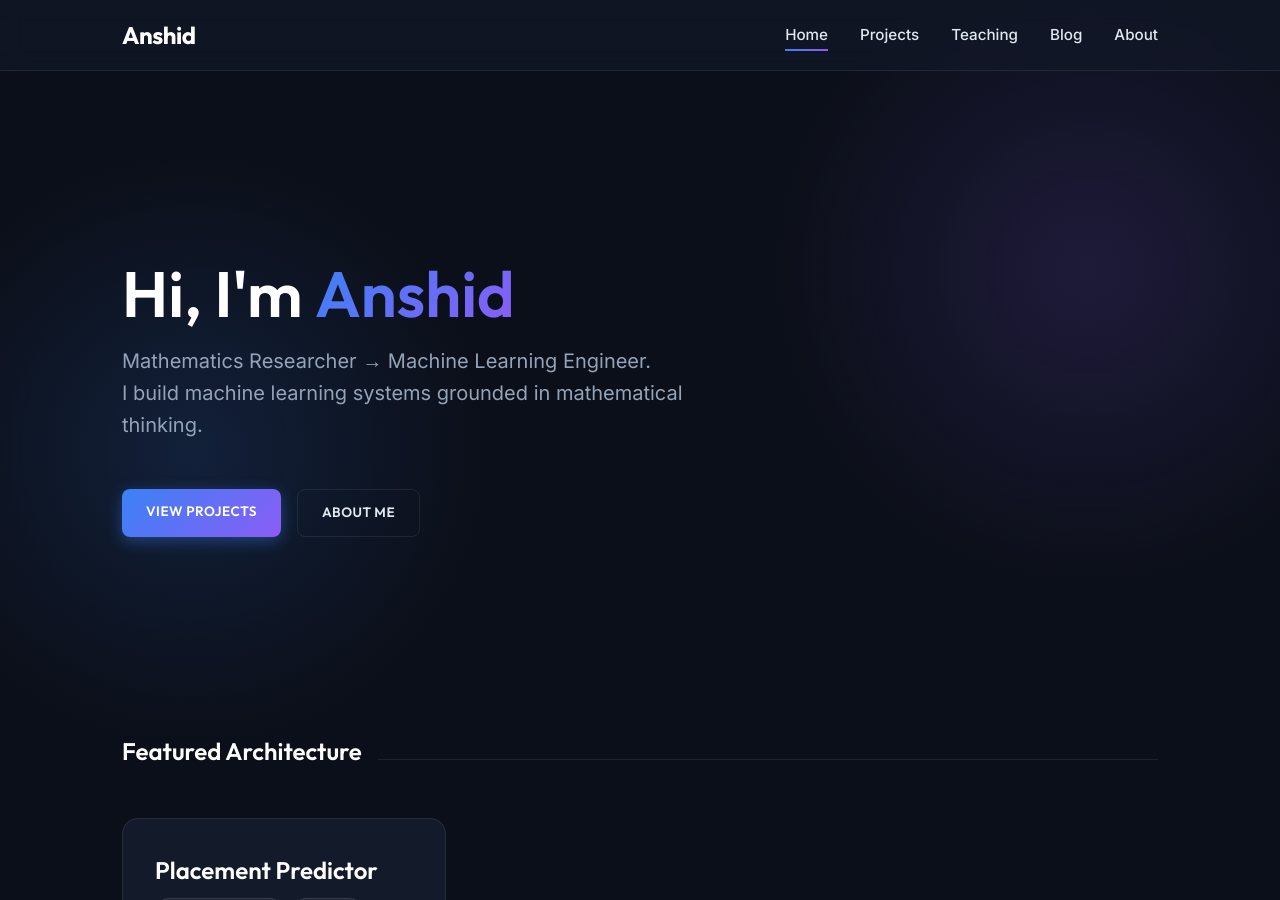
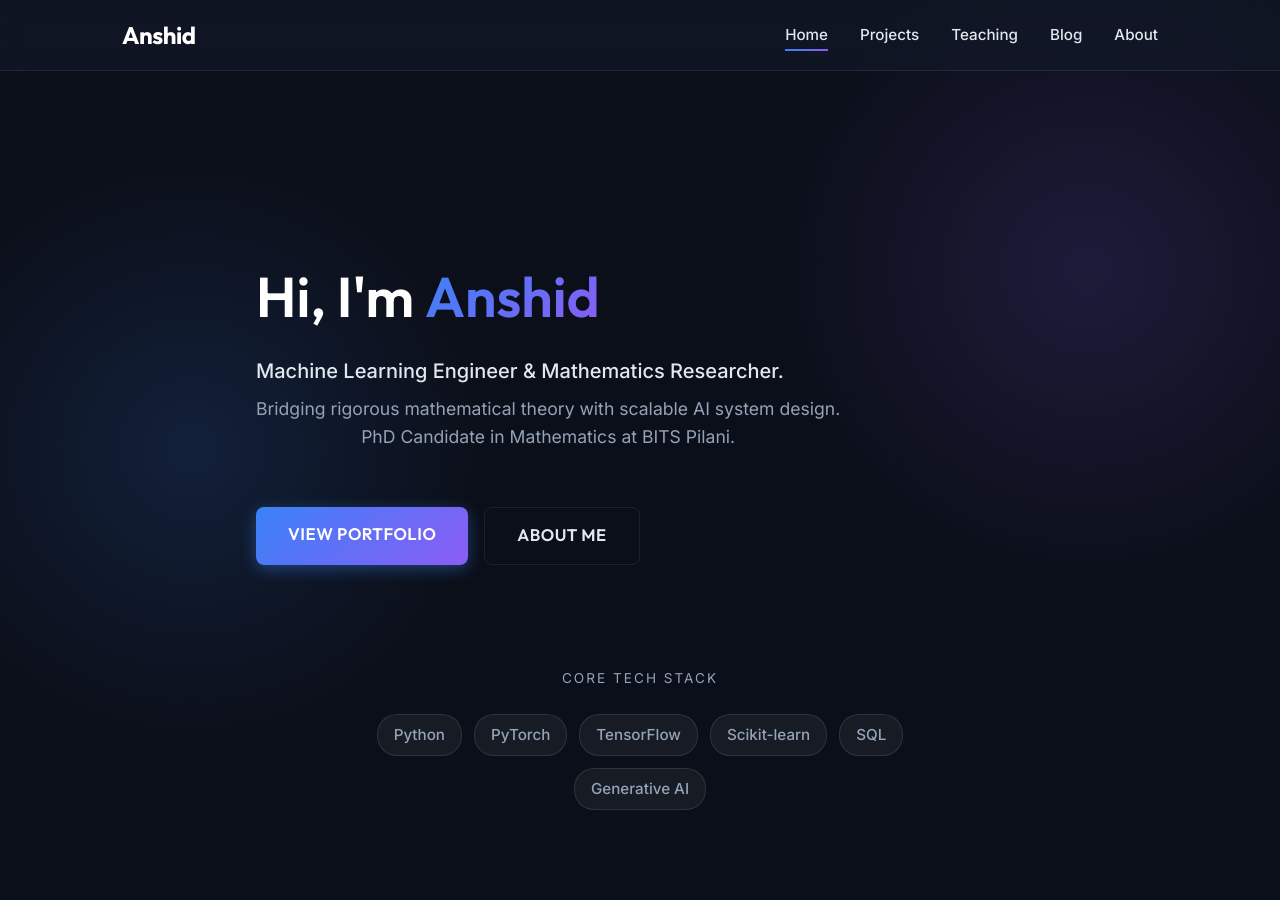
Before and after one commit to anshid/anshid.github.io, a Jekyll site: the page built from index.md, in a window 1280 px wide and 900 px high. Built offline with Jekyll 4.4.1, drawn with Linux system fonts in a browser that asks for light colours; some of the changed text lies outside the part shown.

Commit message:
feat: complete overhaul of landing page for employer impact

```diff
--- a/index.md
+++ b/index.md
@@ -3,30 +3,70 @@ layout: home
 title: Home
 ---
 
-<div class="hero">
-  <h1>Hi, I'm <span class="glow-text">Anshid</span></h1>
-  <p>Mathematics Researcher → Machine Learning Engineer.<br>I build machine learning systems grounded in mathematical thinking.</p>
-  <div style="display: flex; gap: 1rem;">
-    <a href="{{ '/projects/' | relative_url }}" class="btn btn-primary">View Projects</a>
-    <a href="{{ '/about/' | relative_url }}" class="btn" style="border: 1px solid var(--glass-border); color: var(--text-main);">About Me</a>
+<div class="hero" style="text-align: center; padding: 6rem 1rem 4rem; max-width: 800px; margin: auto;">
+  <h1 style="font-size: 3.5rem; line-height: 1.2; margin-bottom: 1.5rem;">Hi, I'm <span class="glow-text">Anshid</span></h1>
+  <p style="font-size: 1.25rem; color: var(--text-main); font-weight: 500; margin-bottom: 0.5rem;">Machine Learning Engineer & Mathematics Researcher.</p>
+  <p style="font-size: 1.1rem; color: var(--text-muted); margin-bottom: 2.5rem;">Bridging rigorous mathematical theory with scalable AI system design.<br>PhD Candidate in Mathematics at BITS Pilani.</p>
+
+  <div style="display: flex; gap: 1rem; justify-content: center; flex-wrap: wrap;">
+    <a href="{{ '/projects/' | relative_url }}" class="btn btn-primary" style="padding: 0.9rem 2rem; font-size: 1.05rem;">View Portfolio</a>
+    <a href="{{ '/about/' | relative_url }}" class="btn" style="padding: 0.9rem 2rem; font-size: 1.05rem; border: 1px solid var(--glass-border); color: var(--text-main);">About Me</a>
+  </div>
+</div>
+
+<div style="text-align: center; margin-bottom: 6rem;">
+  <p style="text-transform: uppercase; font-size: 0.85rem; letter-spacing: 2px; color: var(--text-muted); margin-bottom: 1.5rem;">Core Tech Stack</p>
+  <div style="display: flex; gap: 0.75rem; justify-content: center; flex-wrap: wrap; max-width: 600px; margin: auto;">
+    <span class="tag" style="font-size: 0.95rem; padding: 0.5rem 1rem;">Python</span>
+    <span class="tag" style="font-size: 0.95rem; padding: 0.5rem 1rem;">PyTorch</span>
+    <span class="tag" style="font-size: 0.95rem; padding: 0.5rem 1rem;">TensorFlow</span>
+    <span class="tag" style="font-size: 0.95rem; padding: 0.5rem 1rem;">Scikit-learn</span>
+    <span class="tag" style="font-size: 0.95rem; padding: 0.5rem 1rem;">SQL</span>
+    <span class="tag" style="font-size: 0.95rem; padding: 0.5rem 1rem;">Generative AI</span>
   </div>
 </div>
 
 <div class="section-title">
-  <h2>Featured Architecture</h2>
+  <h2 style="color: var(--accent-primary);">Featured Work</h2>
 </div>
 
-<div class="modern-grid">
+<div class="modern-grid" style="margin-bottom: 4rem;">
+  <!-- Featured Project 1 -->
   <div class="modern-card">
-    <h3>Placement Predictor</h3>
-    <div class="card-tags">
-      <span class="tag">Machine Learning</span>
-      <span class="tag">Pipeline</span>
-      <span class="tag">Python</span>
+    <h3 style="font-size: 1.25rem; margin-bottom: 0.5rem;">Placement Predictor ML System</h3>
+    <div class="card-tags" style="margin-bottom: 1rem;">
+      <span class="tag">Scikit-Learn</span>
+      <span class="tag">Data Processing</span>
     </div>
-    <p>An end-to-end machine learning pipeline that predicts student placement outcomes with feature engineering and rigorous evaluation.</p>
-    <a href="https://github.com/anshid/placement-predictor-ml" target="_blank" class="glow-text" style="font-weight: 600;">View Repository &rarr;</a>
+    <p style="font-size: 0.95rem; color: var(--text-muted); margin-bottom: 1.5rem;">An end-to-end machine learning pipeline predicting student placement outcomes. Focuses on robust data preprocessing, feature engineering, and rigorous model evaluation metrics.</p>
+    <a href="https://github.com/anshid/placement-predictor-ml" target="_blank" class="glow-text" style="font-weight: 600; margin-top: auto; display: inline-block;">Source Code &rarr;</a>
   </div>
 
+  <!-- Featured Project 2 -->
+  <div class="modern-card">
+    <h3 style="font-size: 1.25rem; margin-bottom: 0.5rem;">Predictive Modeling for Agriculture</h3>
+    <div class="card-tags" style="margin-bottom: 1rem;">
+      <span class="tag">Scikit-learn</span>
+      <span class="tag">Feature Selection</span>
+    </div>
+    <p style="font-size: 0.95rem; color: var(--text-muted); margin-bottom: 1.5rem;">Identified the single soil feature that best predicts crop type using classification models. Built a simple predictive model to guide farmers on optimal soil metrics due to cost constraints.</p>
+    <a href="{{ '/projects/' | relative_url }}" class="glow-text" style="font-weight: 600; margin-top: auto; display: inline-block;">Read More &rarr;</a>
+  </div>
 
+  <!-- Featured Project 3 -->
+  <div class="modern-card">
+    <h3 style="font-size: 1.25rem; margin-bottom: 0.5rem;">OpenAI API Travel Assistant</h3>
+    <div class="card-tags" style="margin-bottom: 1rem;">
+      <span class="tag">OpenAI API</span>
+      <span class="tag">Prompt Engineering</span>
+    </div>
+    <p style="font-size: 0.95rem; color: var(--text-muted); margin-bottom: 1.5rem;">An AI Travel Assistant prototype for Paris utilizing structured prompts for deterministic responses, including distance calculations and tourist information queries.</p>
+    <a href="{{ '/projects/' | relative_url }}" class="glow-text" style="font-weight: 600; margin-top: auto; display: inline-block;">Read More &rarr;</a>
+  </div>
 </div>
+
+<div style="text-align: center; padding: 4rem 1rem; border-top: 1px solid var(--glass-border); margin-top: 4rem;">
+  <h2 style="font-size: 2rem; margin-bottom: 1rem;">Ready to collaborate?</h2>
+  <p style="color: var(--text-muted); margin-bottom: 2rem; font-size: 1.1rem;">I am currently seeking ML Engineering roles and open to interesting research problems.</p>
+  <a href="mailto:anshidaboobackerk@gmail.com" class="btn btn-primary" style="padding: 0.9rem 2rem; font-size: 1.05rem;">Get in Touch</a>
+</div>
```
